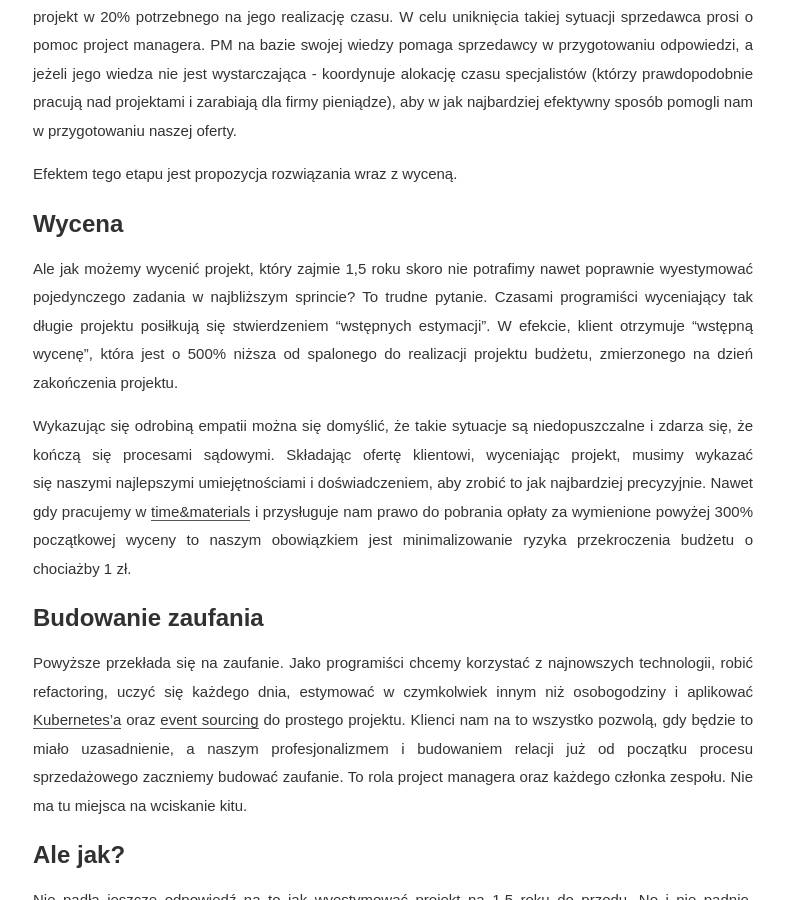
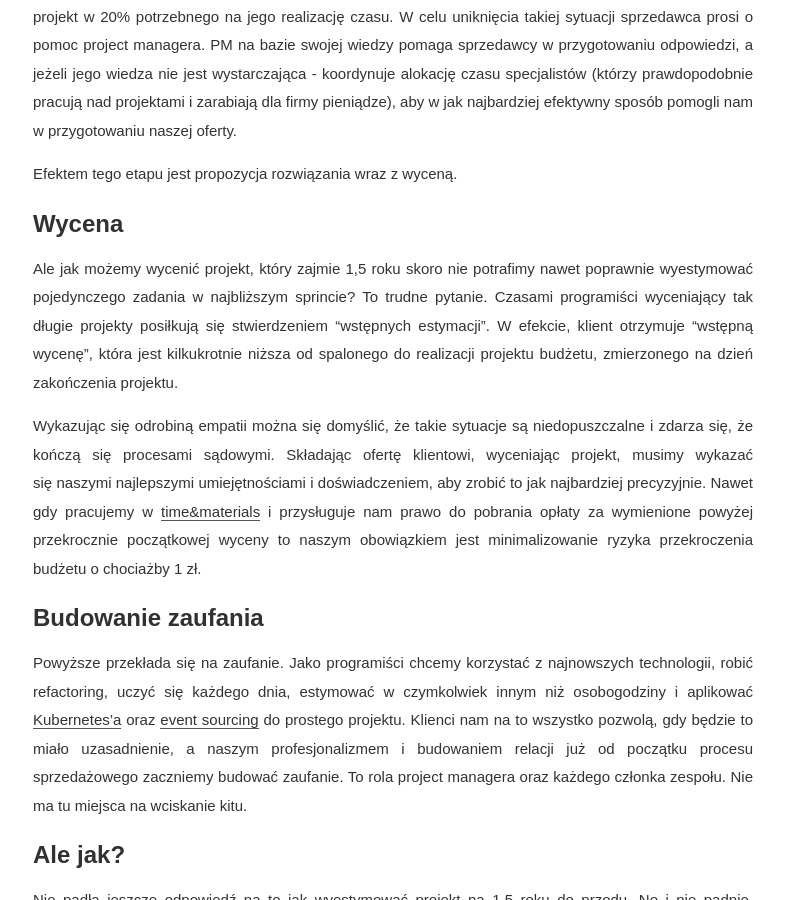
Before and after one commit to rmakara/blog-jekyll, a Jekyll site: the page built from _posts/2018-11-08-Project-Manager-wiec-kto-Sprzedaz-czyli-rfi-rfp.md, in a window 1280 px wide and 900 px high, scrolled down 4134 px. Shown: the whole window, without its empty margins (247-1032 px from the left). Built offline with Jekyll 4.4.1, drawn with Linux system fonts in a browser that asks for light colours.

Commit message:
Snapshot 2019-03-02

```diff
--- a/_posts/2018-11-08-Project-Manager-wiec-kto-Sprzedaz-czyli-rfi-rfp.md
+++ b/_posts/2018-11-08-Project-Manager-wiec-kto-Sprzedaz-czyli-rfi-rfp.md
@@ -89,9 +89,9 @@ Efektem tego etapu jest propozycja rozwiązania wraz z wyceną.
 
 # Wycena
 
-Ale jak możemy wycenić projekt, który zajmie 1,5 roku skoro nie potrafimy nawet poprawnie wyestymować pojedynczego zadania w najbliższym sprincie? To trudne pytanie. Czasami programiści wyceniający tak długie projektu posiłkują się stwierdzeniem "wstępnych estymacji". W efekcie, klient otrzymuje "wstępną wycenę", która jest o 500% niższa od spalonego do realizacji projektu budżetu, zmierzonego na dzień zakończenia projektu.
+Ale jak możemy wycenić projekt, który zajmie 1,5 roku skoro nie potrafimy nawet poprawnie wyestymować pojedynczego zadania w najbliższym sprincie? To trudne pytanie. Czasami programiści wyceniający tak długie projekty posiłkują się stwierdzeniem "wstępnych estymacji". W efekcie, klient otrzymuje "wstępną wycenę", która jest kilkukrotnie niższa od spalonego do realizacji projektu budżetu, zmierzonego na dzień zakończenia projektu.
 
-Wykazując się odrobiną empatii można się domyślić, że takie sytuacje są niedopuszczalne i zdarza się, że kończą się procesami sądowymi. Składając ofertę klientowi, wyceniając projekt, musimy wykazać się naszymi najlepszymi umiejętnościami i doświadczeniem, aby zrobić to jak najbardziej precyzyjnie. Nawet gdy pracujemy w [time&materials](https://en.wikipedia.org/wiki/Time_and_materials) i przysługuje nam prawo do pobrania opłaty za wymienione powyżej 300% początkowej wyceny to naszym obowiązkiem jest minimalizowanie ryzyka przekroczenia budżetu o chociażby 1 zł.
+Wykazując się odrobiną empatii można się domyślić, że takie sytuacje są niedopuszczalne i zdarza się, że kończą się procesami sądowymi. Składając ofertę klientowi, wyceniając projekt, musimy wykazać się naszymi najlepszymi umiejętnościami i doświadczeniem, aby zrobić to jak najbardziej precyzyjnie. Nawet gdy pracujemy w [time&materials](https://en.wikipedia.org/wiki/Time_and_materials) i przysługuje nam prawo do pobrania opłaty za wymienione powyżej przekrocznie początkowej wyceny to naszym obowiązkiem jest minimalizowanie ryzyka przekroczenia budżetu o chociażby 1 zł.
 
 # Budowanie zaufania
 
```
